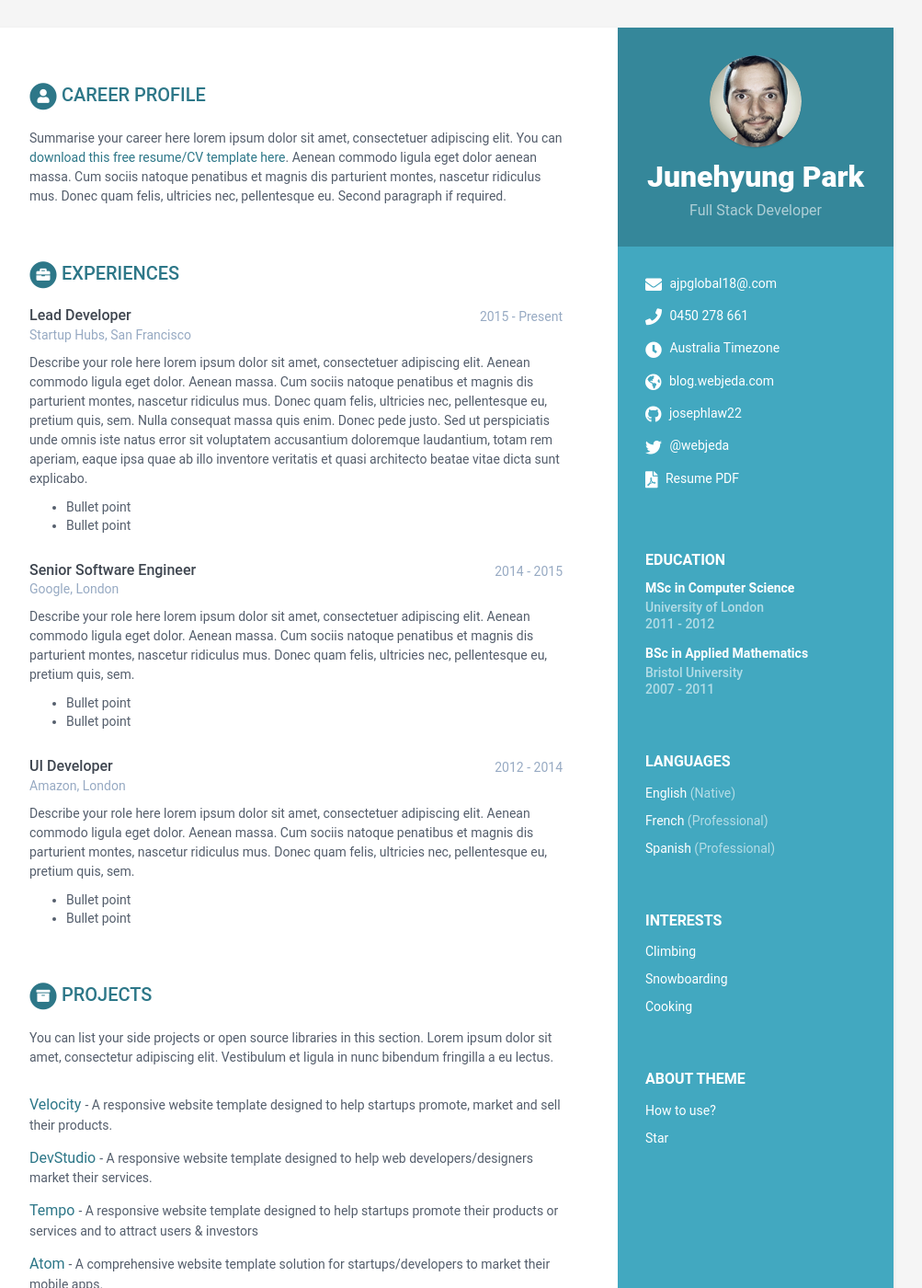
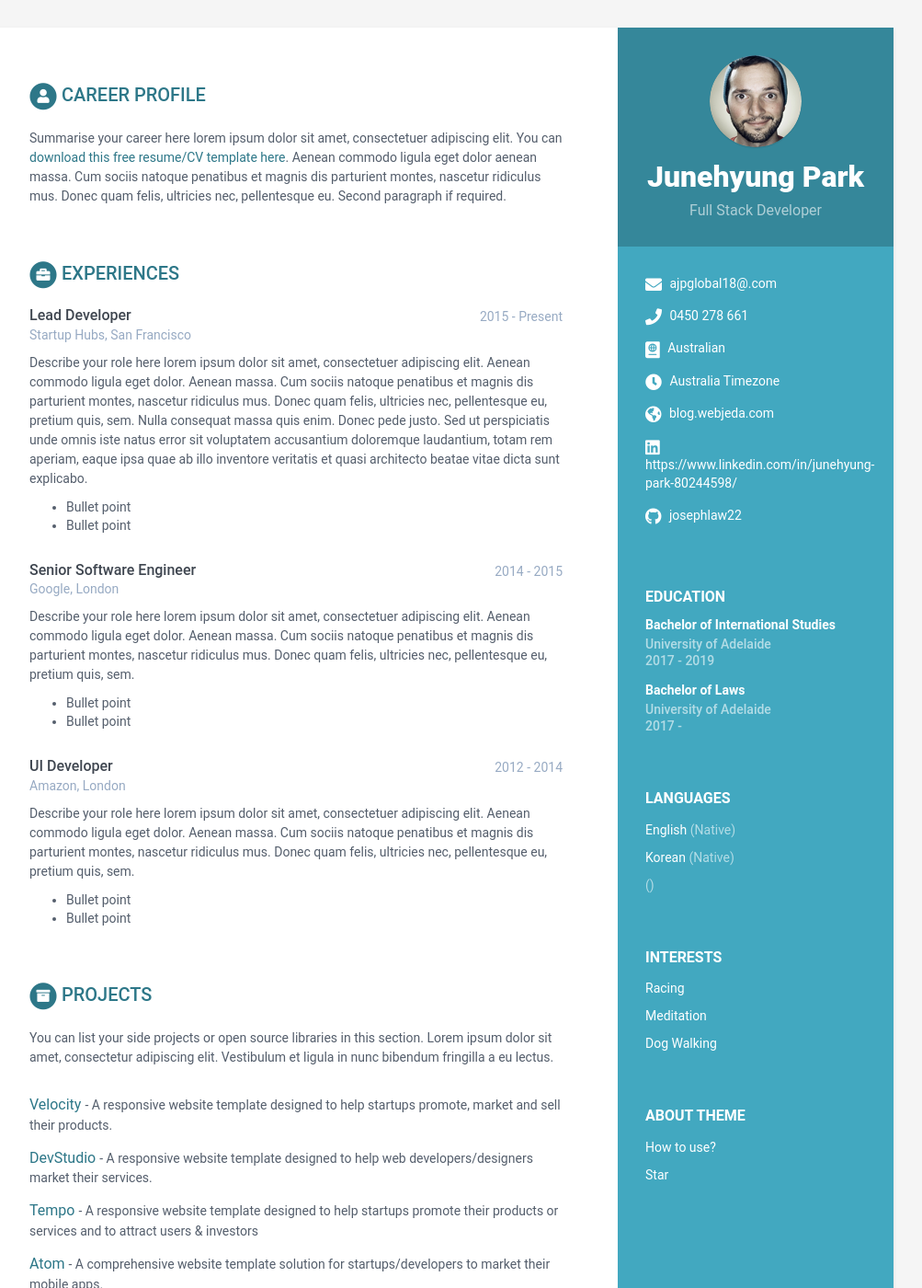
Before and after one commit to josephlaw22/josephlaw22.github.io, a Jekyll site: the page built from index.html, in a window 1280 px wide and 1400 px high. Shown: the whole window at 92% size, without its empty margins (168-1171 px from the left). Built offline with Jekyll 4.4.1, drawn with Linux system fonts in a browser that asks for light colours.

Commit message:
sidebar edit

```diff
--- a/_data/data.yml
+++ b/_data/data.yml
@@ -15,18 +15,18 @@ sidebar:
     email: ajpglobal18@.com
     phone: 0450 278 661
     timezone: Australia Timezone
-    citizenship:
+    citizenship: Australian
     website: blog.webjeda.com #do not add http://
-    linkedin:
+    linkedin: https://www.linkedin.com/in/junehyung-park-80244598/
     github: josephlaw22
     telegram: # add your nickname without '@' sign
     gitlab:
     bitbucket:
-    twitter: '@webjeda'
+    twitter:
     stack-overflow: # Number/Username, e.g. 123456/alandoe
     codewars:
     goodreads: # Number-Username, e.g. 123456-alandoe
-    pdf: http://www.africau.edu/images/default/sample.pdf
+    pdf:
 
     languages:
       title: Languages
@@ -34,22 +34,22 @@ sidebar:
         - idiom: English
           level: Native
 
-        - idiom: French
-          level: Professional
+        - idiom: Korean
+          level: Native
 
-        - idiom: Spanish
-          level: Professional
+        - idiom:
+          level:
 
     interests:
       title: Interests
       info:
-        - item: Climbing
+        - item: Racing
           link:
 
-        - item: Snowboarding
+        - item: Meditation
           link:
 
-        - item: Cooking
+        - item: Dog Walking
           link:
 
 career-profile:
@@ -64,9 +64,9 @@ career-profile:
 education:
     title: Education
     info:
-      - degree: MSc in Computer Science
-        university: University of London
-        time: 2011 - 2012
+      - degree: Bachelor of International Studies
+        university: University of Adelaide
+        time: 2017 - 2019
         details: |
           Describe your study here lorem ipsum dolor sit amet, consectetuer
           adipiscing elit. Aenean commodo ligula eget dolor. Aenean massa. Cum
@@ -75,9 +75,9 @@ education:
           pretium quis, sem.
             - Bullet point
             - Bullet point
-      - degree: BSc in Applied Mathematics
-        university: Bristol University
-        time: 2007 - 2011
+      - degree: Bachelor of Laws
+        university: University of Adelaide
+        time: 2017 -
         details: |
           Describe your study here lorem ipsum dolor sit amet, consectetuer
           adipiscing elit. Aenean commodo ligula eget dolor. Aenean massa. Cum
```
